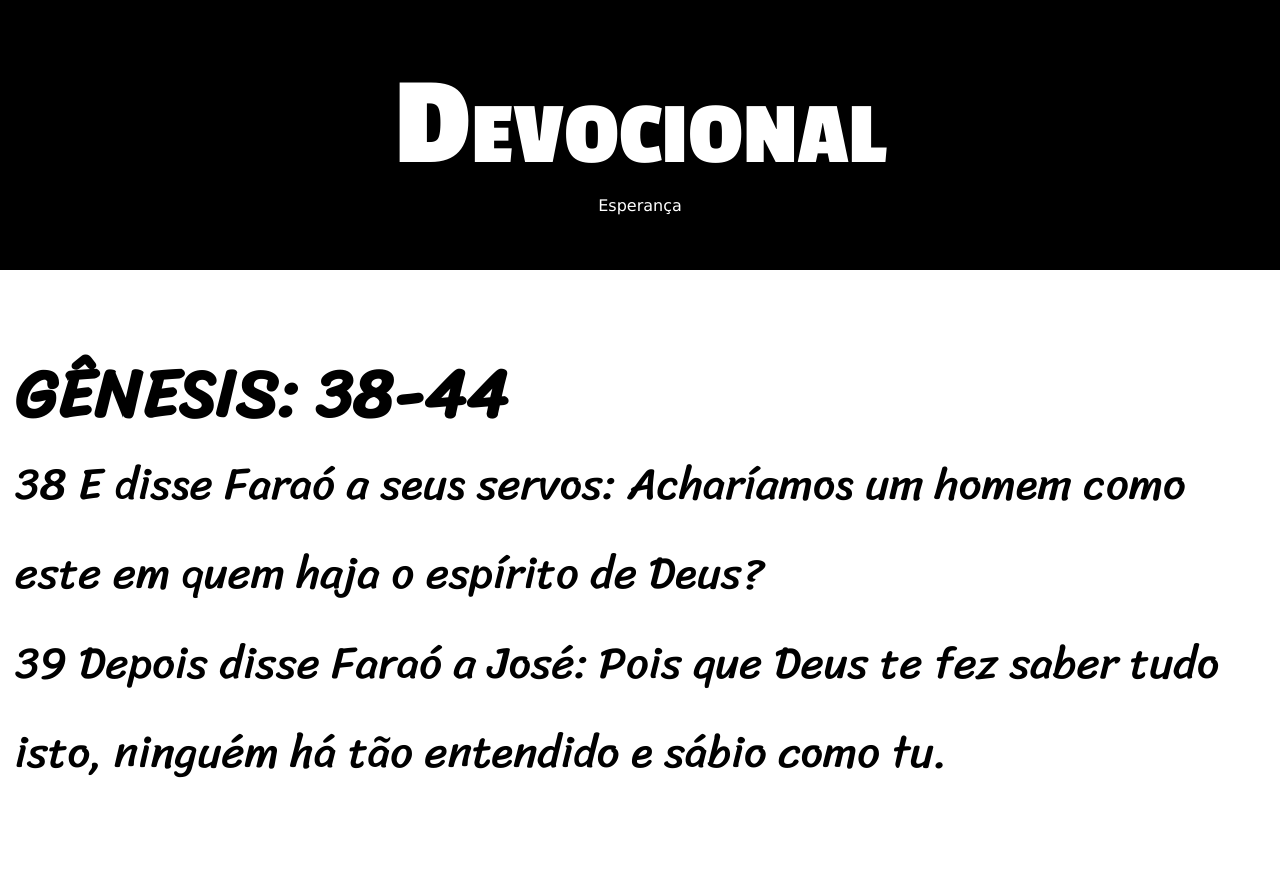
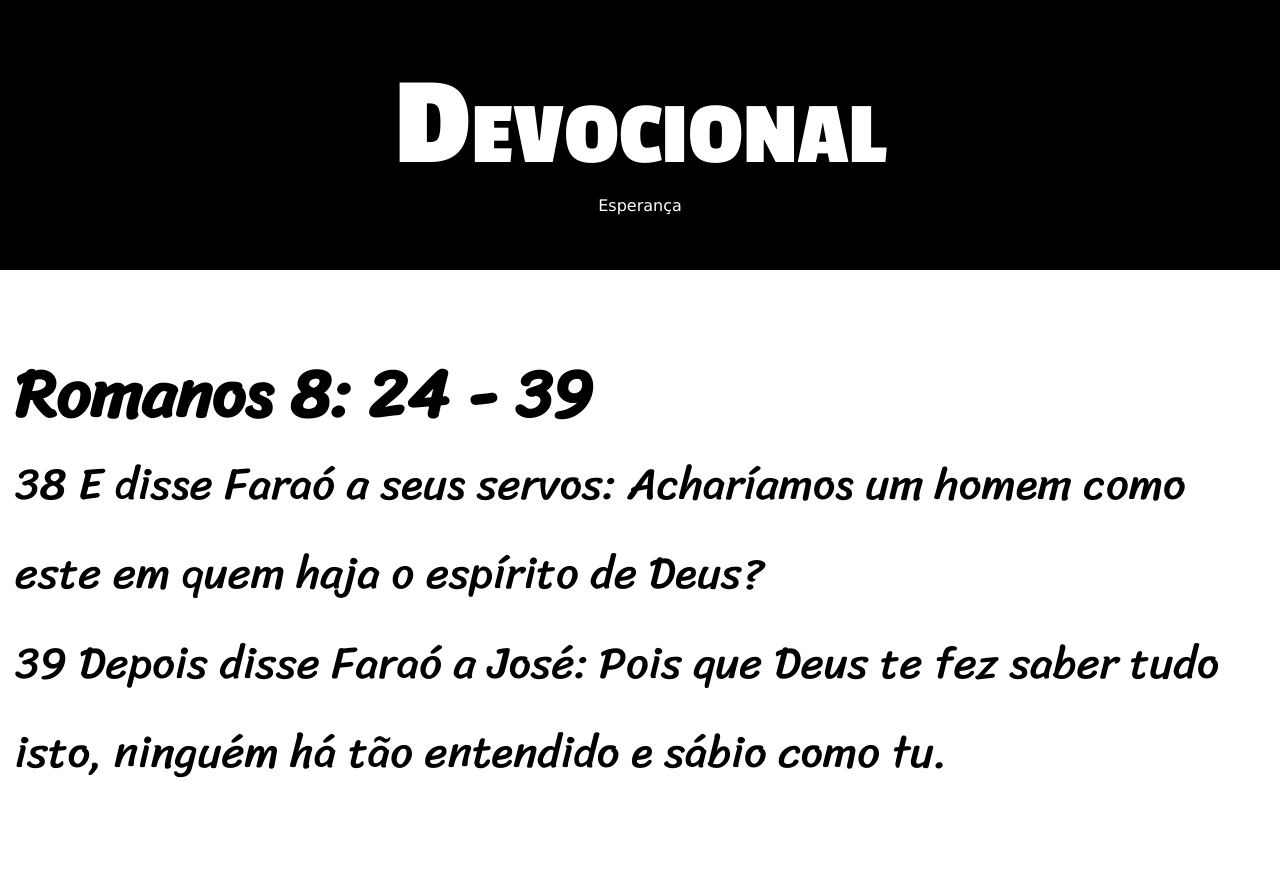
Before and after one commit to FilisbertoCampos/Devocional_15-06-24, a plain HTML site: page index.html in a window 1280 px wide. Shown: the top 891 px of the page. Drawn offline with Linux system fonts and the light colour scheme.

Commit message:
Atualização

```diff
--- a/index.html
+++ b/index.html
@@ -19,7 +19,7 @@
         </header>
 
     <section class="normal">
-        <h1>GÊNESIS: 38-44</h1>
+        <h1>Romanos 8: 24 - 39</h1>
         <p>
             38 E disse Faraó a seus servos: Acharíamos um homem como este em quem haja o espírito de Deus? <br>
             39 Depois disse Faraó a José: Pois que Deus te fez saber tudo isto, ninguém há tão entendido e sábio como tu. <br>
```
